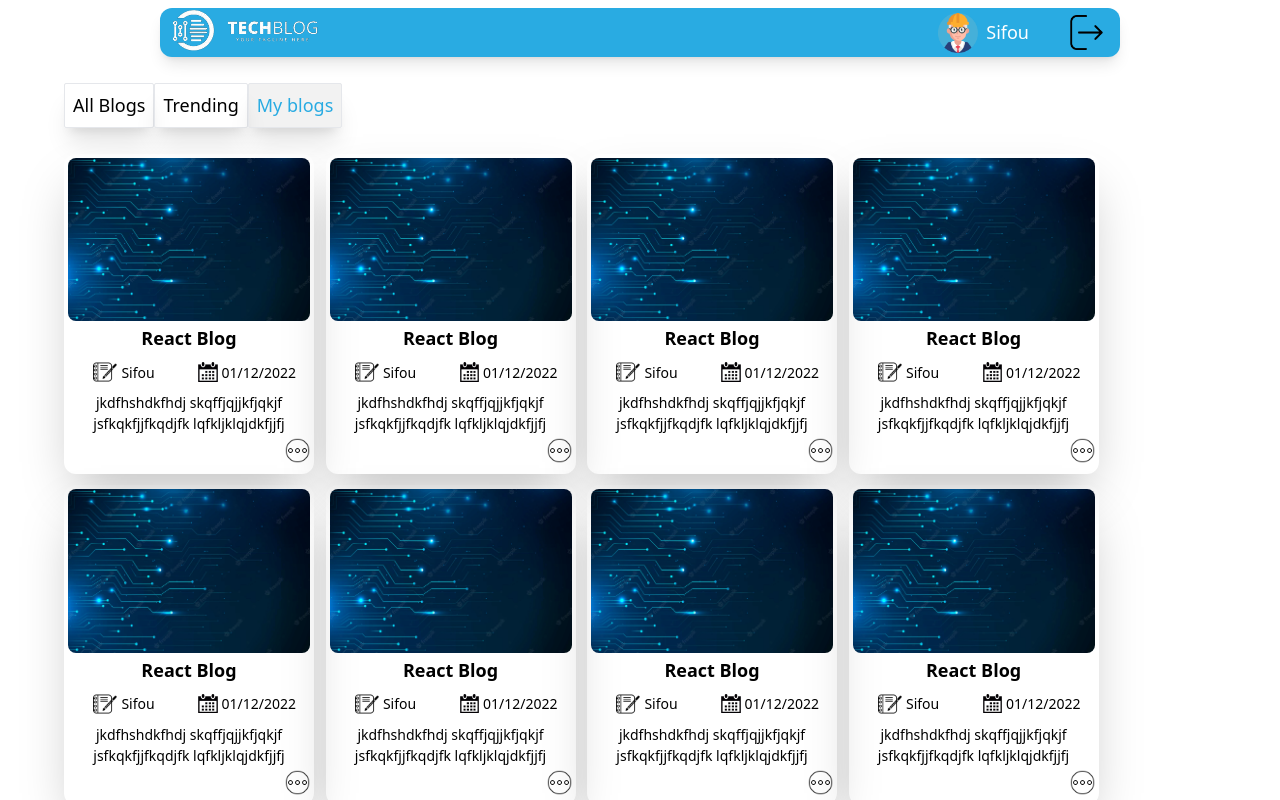
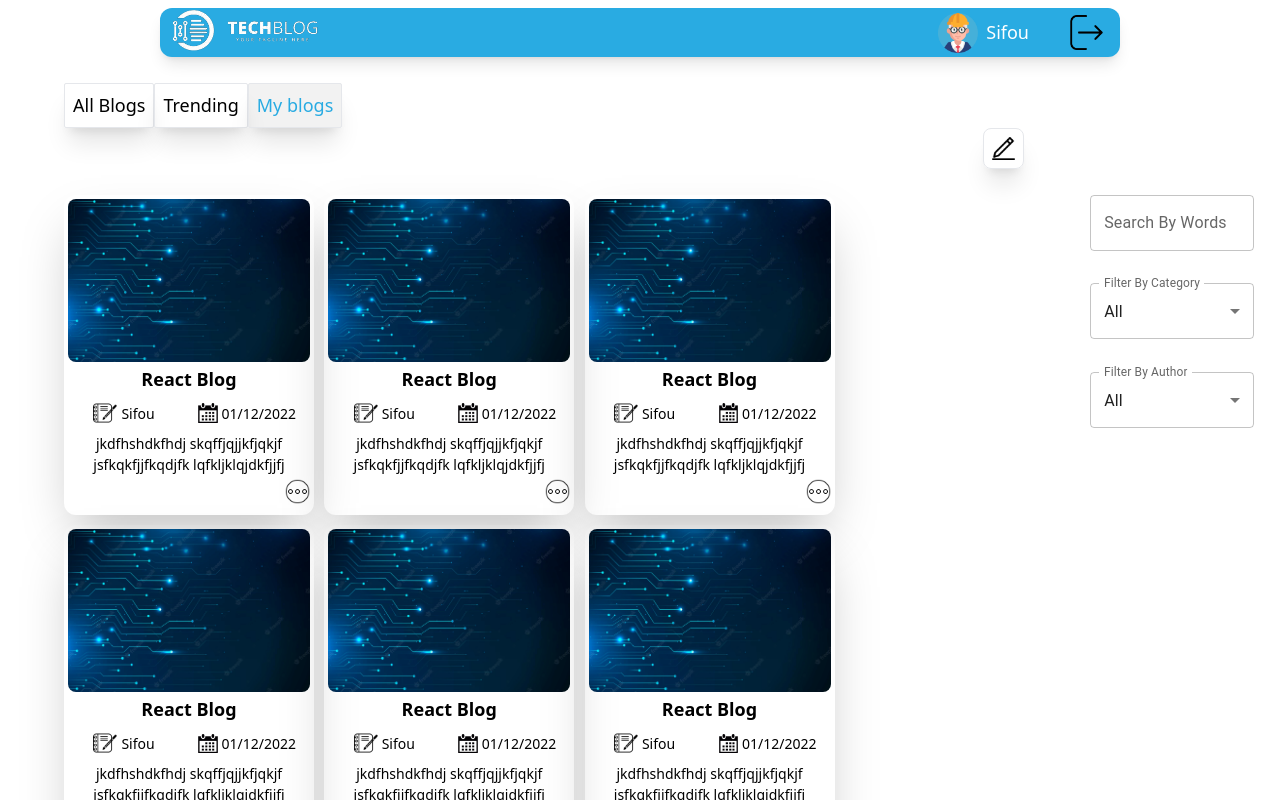
Before and after one commit to SifEddine05/TechBlog, a React (Create React App) app in the folder client/: page / in a window 1280 px wide. Both pictures are taken after a click on the button "My blogs". Shown: the top 800 px of the page. Built offline with nearby package versions, Linux system fonts and the light colour scheme.

Commit message:
side Bar

```diff
--- a/client/src/components/Home.js
+++ b/client/src/components/Home.js
@@ -1,6 +1,7 @@
 import NavBar from "./NavBar";
 import BoxBlog from "./BoxBlog";
 import SwitchBlogs from "./SwitchBlogs";
+import SideBar from "./SideBar";
 const Home = () => {
     const boxes = [];
 for (let i = 0; i < 8; i++) {
@@ -10,10 +11,13 @@ for (let i = 0; i < 8; i++) {
         <div>
             <NavBar />
             <SwitchBlogs />
-            <div className="flex flex-wrap justify-start mx-[5%]">
-                 {boxes}
+            <div className='flex justify-start'>
+                <div className="flex flex-wrap justify-start ml-[5%]">
+                    {boxes}
+                </div>
+                <SideBar />
+            </div>
 
-            </div>
 
         </div>
      );
--- a/client/src/components/SideBar.js
+++ b/client/src/components/SideBar.js
@@ -1,7 +1,79 @@
+import * as React from 'react';
+import Box from '@mui/material/Box';
+import InputLabel from '@mui/material/InputLabel';
+import MenuItem from '@mui/material/MenuItem';
+import FormControl from '@mui/material/FormControl';
+import Select from '@mui/material/Select';
+import TextField from '@mui/material/TextField';
+import { useState } from 'react';
+
+
+
+
 const SideBar = () => {
-    return ( <div>
 
-    </div> );
+    const [FilterCategory, setFilter1] = React.useState('All');
+    const handlChange1 =(e)=>{
+        setFilter1(e.target.value)
+        console.log(e.target.value);
+    }
+    const [FilterAuthor, setFilter2] = React.useState('All');
+    const handlChange2 =(e)=>{
+        setFilter2(e.target.value)
+    }
+    const [search , setSearch]= useState('');
+    const handelChangeText =(e)=>{
+        setSearch(e.target.value)
+        console.log(e.target.value);
+    }
+    return (
+    <div className='w-[25%] mr-[2%] '>
+        <div className='mb-[20%] '>
+            <TextField value={search}  label="Search By Words" type="search" onInput={handelChangeText} />
+        </div>
+        <div className='mb-[20%] '>
+        <FormControl  className='w-full h-full' >
+            <InputLabel  id="demo-simple-select-label" className='text-[8px]'>Filter By Category</InputLabel>
+            <Select
+          labelId="demo-simple-select-label"
+          id="demo-simple-select"
+          value={FilterCategory}
+          label="Filter By category"
+          onChange={handlChange1}
+                >
+                <MenuItem value={'All'}>All</MenuItem>
+                <MenuItem value={'web'}>Web Developpment </MenuItem>
+                <MenuItem value={'Bc'}>Block Chaine</MenuItem>
+                <MenuItem value={'mobile'}>Mobile Developpment</MenuItem>
+                <MenuItem value={'Ai'}>Artificial Intelligence </MenuItem>
+                <MenuItem value={'Cs'}>Cyper Security </MenuItem>
+            </Select>
+
+        </FormControl>
+        </div>
+
+        <div>
+        <FormControl className='w-full'  >
+            <InputLabel  id="demo-simple-select-label">Filter By Author</InputLabel>
+            <Select
+          labelId="demo-simple-select-label"
+          id="demo-simple-select"
+          value={FilterAuthor}
+          label="Filter By author"
+          onChange={handlChange2}
+                >
+                <MenuItem value={'All'}>All</MenuItem>
+                <MenuItem value={'Sifou'}>Sifou</MenuItem>
+                <MenuItem value={'Khaled'}>Khaled</MenuItem>
+                <MenuItem value={'Rami'}>Rami</MenuItem>
+                <MenuItem value={'Ahmed'}>Ahmed</MenuItem>
+                <MenuItem value={'Rafik'}>Rafik</MenuItem>
+            </Select>
+
+        </FormControl>
+        </div>
+    </div>
+     );
 }
 
 export default SideBar;
--- a/client/src/components/SwitchBlogs.js
+++ b/client/src/components/SwitchBlogs.js
@@ -1,4 +1,6 @@
 import { useState } from "react";
+import add from '../assets/write.png'
+import { Link } from 'react-router-dom/cjs/react-router-dom.min'
 
 
 
@@ -9,6 +11,7 @@ export default function SwitchBlogs() {
     const [style1,setStyle1] =useState(stl2)
     const [style2,setStyle2] =useState(stl1)
     const [style3,setStyle3] =useState(stl1)
+    const [addBlog,setAdd]=useState(false)
 
 const handlClick = (e)=>{
     if(e.target.value==='all')
@@ -16,27 +19,35 @@ const handlClick = (e)=>{
         setStyle1(stl2)
         setStyle2(stl1)
         setStyle3(stl1)
+        setAdd(false);
 
     }else if (e.target.value==='trending')
     {
         setStyle1(stl1)
         setStyle2(stl2)
         setStyle3(stl1)
+        setAdd(false);
 
     }else{
+
         setStyle1(stl1)
         setStyle2(stl1)
         setStyle3(stl2)
+        setAdd(true);
 
     }
 }
   return (
-      <div className='mt-[2%] mb-[2%] flex pl-[5%]'>
+      <div className='mt-[2%] mb-[2%] '>
+        <div className='flex pl-[5%]'>
           <button className={style1 } value='all' onClick={handlClick}>All Blogs</button>
           <button className={style2} value='trending' onClick={handlClick}>Trending</button>
           <button className={style3} value='myblogs' onClick={handlClick}>My blogs</button>
-
-      </div>
-
+        </div>
+        {addBlog && <Link to='/newBlog' className='flex justify-end mr-[20%] group items-center' >
+            <button className=' shadow-xl border rounded-lg p-2 font-medium w-[4%]'> <img src={add} alt='add' className='w-full' /> </button>
+            <p className='hidden group-hover:block  hover:text-[#29abe2] lg:text-[18px] md:text-[16px] sm:text-[12px] text-[8px] font-medium ml-1'>Add Blog</p>
+        </Link> }
+    </div>
   );
 }
```
Also changed, not shown: client/src/assets/write.png (added).
